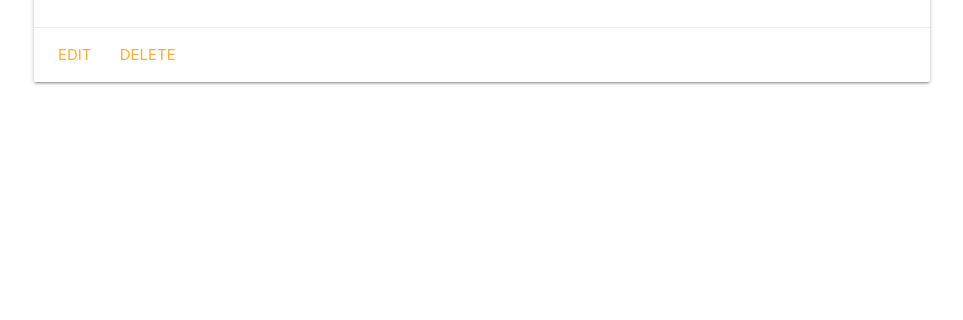
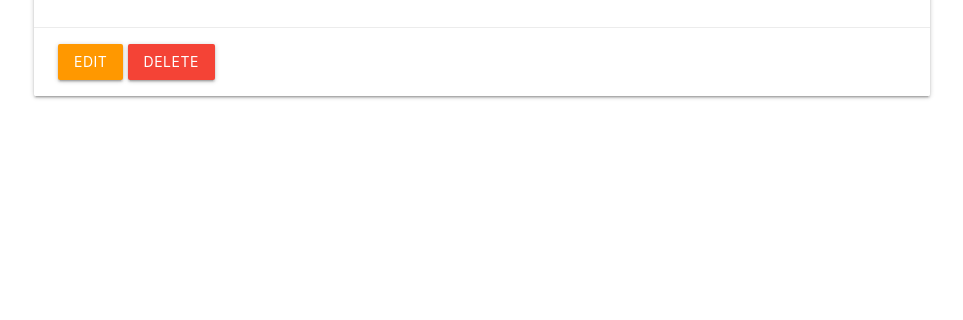
Before and after one commit to gmanatov/anchorarchive, a Django app: template main_app/templates/bookmarks/detail.html in a window 1280 px wide. Shown: the part 297-617 px from the top of the page, without its empty margins (158-1121 px from the left). Run offline with Django 5.2, Linux system fonts and the light colour scheme; the template is opened without the code that fills it, so the values that code supplies are empty.

Commit message:
full DELETE functionality on bookmarks with redirect to the list of all bookmarks + changed style of EDIT and DELETE buttons

```diff
--- a/main_app/templates/bookmarks/detail.html
+++ b/main_app/templates/bookmarks/detail.html
@@ -11,8 +11,8 @@
         <p>id:  {{ bookmark.id }}</p>
     </div>
     <div class="card-action">
-        <a href="{% url 'bookmarks_update' bookmark.id %}">Edit</a>
-        <a href="{% url 'bookmarks_delete' bookmark.id %}">Delete</a>
+        <a class="btn orange" href="{% url 'bookmarks_update' bookmark.id %}">Edit</a>
+        <a class="btn red" href="{% url 'bookmarks_delete' bookmark.id %}">Delete</a>
     </div>
 </div>
 
--- a/main_app/templates/main_app/bookmark_form.html
+++ b/main_app/templates/main_app/bookmark_form.html
@@ -15,7 +15,7 @@
     <table>
         {{ form.as_table }}
     </table>
-    <input type="submit" value="Submit" class="btn green">
+    <input type="submit" value="Submit" class="btn orange">
 </form>
 
 {% endblock %}
```
Also changed, not shown: main_app/templates/main_app/bookmark_confirm_delete.html (added, +13 -0 lines).
